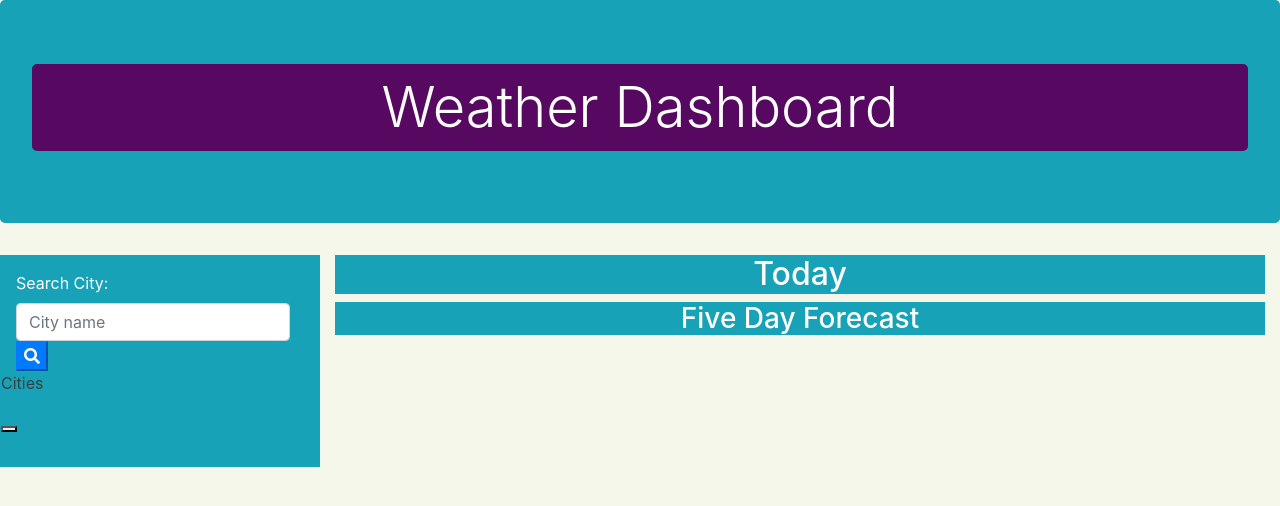
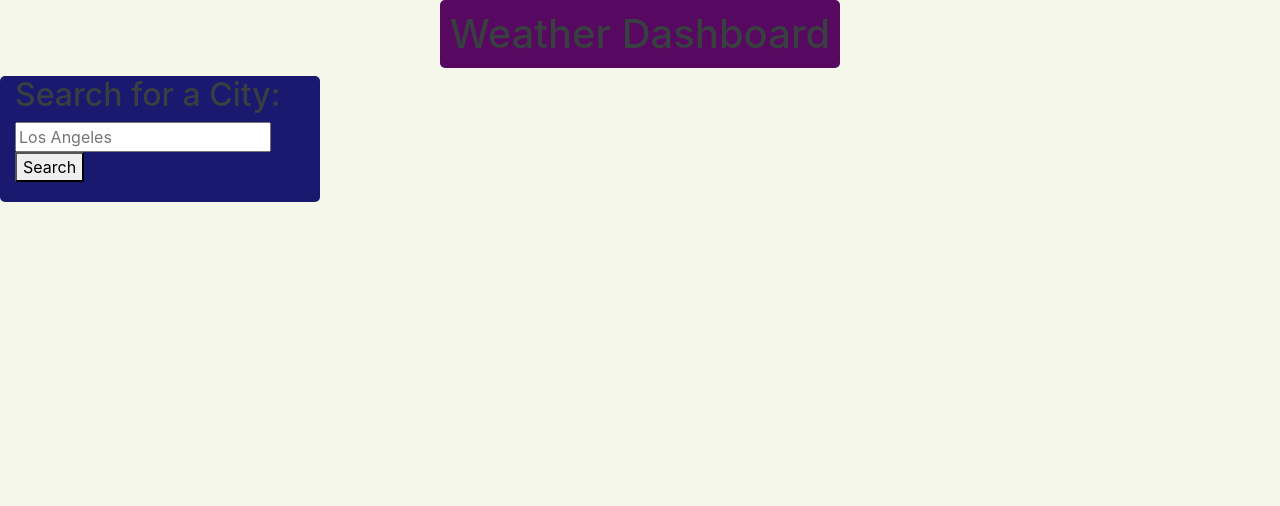
Before and after one commit to SamuelMontague/hw6-weather-outlook, a plain HTML site: page index.html in a window 1280 px wide. Drawn offline with nearby package versions, Linux system fonts and the light colour scheme; files that its build step writes are made by us from their sources.

Commit message:
saved html file

```diff
--- a/index.html
+++ b/index.html
@@ -1,74 +1,38 @@
 <!DOCTYPE html>
 <html lang="en">
-
 <head>
     <meta charset="UTF-8">
     <meta http-equiv="X-UA-Compatible" content="IE=edge">
     <meta name="viewport" content="width=device-width, initial-scale=1.0">
-
+    <link rel="stylesheet" href="https://cdn.jsdelivr.net/npm/bootstrap@4.6.0/dist/css/bootstrap.min.css" integrity="sha384-B0vP5xmATw1+K9KRQjQERJvTumQW0nPEzvF6L/Z6nronJ3oUOFUFpCjEUQouq2+l" crossorigin="anonymous">
+    <link rel="stylesheet" type="text/css" href="./assets/style.css">
     <title>Weather Dashboard</title>
-
-    <link rel="stylesheet" href="https://cdnjs.cloudflare.com/ajax/libs/twitter-bootstrap/4.5.0/css/bootstrap.min.css">
-    <link rel="stylesheet" href="https://use.fontawesome.com/releases/v5.8.1/css/all.css">
-    <link rel="stylesheet" href="./assets/css/style.css">
 </head>
-
 <body>
-    <header>
-        <!--- Header -->
-        <div id="weather-dashboard" class="weather jumbotron text-center text-white bg-info">
-            <h1 class="display-4 ">Weather Dashboard</h1>
-            <div id="currentDay"></div>
+    <div class="container-fluid"  >
+        <div class="col-12 d-flex justify-content-center"  >
+            <h1>Weather Dashboard</h1>
         </div>
-    </header>
-    <!--- Blocks -->
-    <main>
-        <div class="container-fluid inline">
-            <div class="row">
-                <div class="col-md-3 bg-info p-3">
-                    <!-- Form group search-->
-                    <label for="usr" class="text-white">Search City:</label>
-                    <form id="search-form" class="mb-2">
-                        <div class="form-inline form-group">
-                            <input type="text" class="form-control storage" id="search-city" placeholder="City name">
-                            <button id="searchBtn" class="searchBtn btn-primary" type="search"><i
-                                    class="fas fa-search"></i>
-                            </button>
-                            <div class="container-fluid"></div>
-                            <div class="row">
-                            <div class="cities-list">
-                            <p class="text">Cities</p>
-                            <ul id="search-history" class="list-group bg-info"></ul>
-                            <button id="recents" class="recents"></button>
-
-                        </div>
-                    </div>
+        <div class="row">
+            <div class="col-md-3 col-sm-12" id="searchResults">
+                <h2>Search for a City:</h2>
+                <form>
+                    <input type="text" id="city" placeholder="Los Angeles">
+                    <button id="search">Search</button>
+                </form>
+                <div class="row" id="previousSearches"></div>
+            </div>
+            <div class="col-sm-12 col-md-9">
+                <div id="currentWeatherCard" class="col-12 d-flex flex-column justify-content-center">
                 </div>
-                    </form>
-
-
-
-
-
-                </div>
-
-                <div class="col-md-9">
-
-                    <h2 id="today" class="today bg-info text-white text-center">Today</h2>
-                    <div id="today-weather"></div>
-                    <div class="row"></div>
-                    <h3 class="forecast bg-info text-white text-center">Five Day Forecast</h3>
-                    <div class="five-day d-inline"></div>
+                <div id="fiveDayCard" class="col-12">
+                    <div id="fiveDay" class="row d-flex justify-content-center"></div>
                 </div>
             </div>
         </div>
     </div>
 
-    </main>
-
-    <script src="https://cdnjs.cloudflare.com/ajax/libs/jquery/3.2.1/jquery.min.js"></script>
-    <script src="https://cdnjs.cloudflare.com/ajax/libs/moment.js/2.24.0/moment.min.js"></script>
-    <script type="text/javascript" src="./assets/js/script.js"></script>
+    <script src="https://code.jquery.com/jquery-3.5.1.slim.min.js" integrity="sha384-DfXdz2htPH0lsSSs5nCTpuj/zy4C+OGpamoFVy38MVBnE+IbbVYUew+OrCXaRkfj" crossorigin="anonymous"></script>
+    <script src="./assets/script.js"></script>
 </body>
-
 </html>
```
